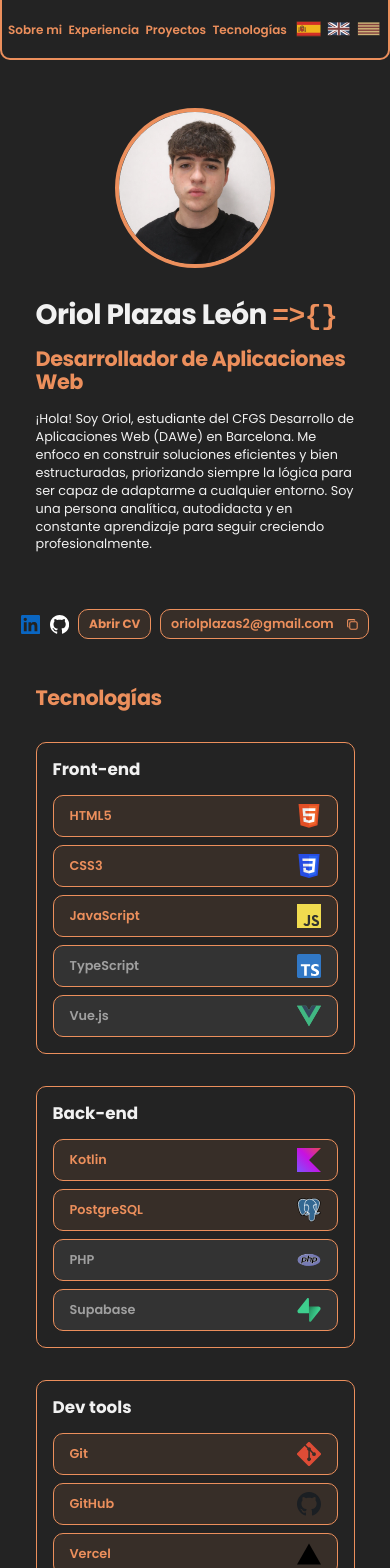
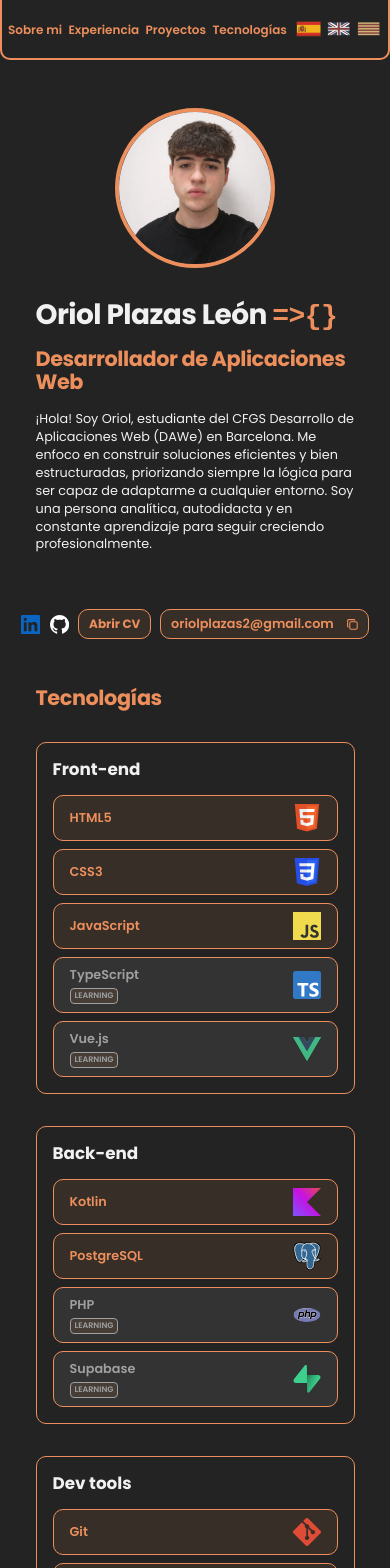
Before and after one commit to oriioll/portfolio, a Vue app: page / in a window 390 px wide. Shown: the top 1568 px of the page. Built offline with nearby package versions, Linux system fonts and the light colour scheme; a web font is replaced by a local one.

Commit message:
feat: hover effects in tech stack cards

```diff
--- a/src/components/techStack/TechFront.vue
+++ b/src/components/techStack/TechFront.vue
@@ -17,13 +17,17 @@ const techStackFiltered: TechItem[] = techStack.filter(i => i.category === props
         <h5>{{ props.title }}</h5>
         <article class="techGrid">
             <div v-for="t in techStackFiltered" :key="t.name" class="tech" :class="{ 'learning': t.learning }">
-                {{ t.name }}
+                <div class="txt">
+                    {{ t.name }}
+                    <span v-if="t.learning == true" class="learningTag">Learning</span>
+                </div>
                 <img :src="t.icon" :alt="t.name">
             </div>
         </article>
     </article>
 </template>
 <style scoped>
+
 .frontEnd {
     width: 100%;
     border: solid 1px var(--accent-ui);
@@ -47,6 +51,29 @@ const techStackFiltered: TechItem[] = techStack.filter(i => i.category === props
     color: var(--accent-ui);
     font-size: .9rem;
     gap: 1rem;
+    transition: all 0.3s ease-out;
+}
+
+.frontEnd .tech:hover {
+    transform: translateY(-3px);
+    box-shadow: 0 5px 15px rgba(236, 143, 92, 0.15);
+}
+
+.learningTag {
+    font-size: 0.6rem;
+    background-color: rgba(236, 143, 92, 0.1);
+    color: var(--txt-muted);
+    padding: 2px 6px;
+    border-radius: 4px;
+    border: 1px solid var(--txt-muted);
+    text-transform: uppercase;
+}
+.txt {
+    display: flex;
+    flex-direction: column;
+    align-items: flex-start;
+    justify-content: flex-start;
+    gap: .25rem;
 }
 
 .techGrid {
@@ -54,6 +81,7 @@ const techStackFiltered: TechItem[] = techStack.filter(i => i.category === props
     grid-template-columns: repeat(auto-fit, minmax(170px, 1fr));
     gap: 1rem;
 }
+
 .frontEnd .learning {
     background-color: var(--accent-learning-rgba);
     color: var(--txt-muted);
@@ -63,6 +91,10 @@ const techStackFiltered: TechItem[] = techStack.filter(i => i.category === props
     width: 2rem;
     height: 2rem;
 }
+.frontEnd .tech:hover img {
+    filter: brightness(1.2); /* Brillo suave al logo */
+    transition: transform 0.3s ease;
+}
 
 /*MEDIA QUERIES - Responsive*/
 /* Small devices */
@@ -71,18 +103,26 @@ const techStackFiltered: TechItem[] = techStack.filter(i => i.category === props
         padding: 0.5rem 1rem;
         font-size: 0.8rem;
     }
+
     .techGrid {
         grid-template-columns: repeat(auto-fit, minmax(140px, 1fr));
         gap: 0.5rem;
     }
+
     .frontEnd img {
-        width: 1.5rem;
-        height: 1.5rem;
+        width: 1.75rem;
+        height: 1.75rem;
     }
+    .learningTag {
+    font-size: 0.5rem;
+    background-color: rgba(236, 143, 92, 0.1);
+    color: var(--txt-muted);
+    padding: 1px 4px;
+
+}
+
 }
 
 /* Smaller devices */
-@media (max-width: 550px) {
-
-}
+@media (max-width: 550px) {}
 </style>
```
